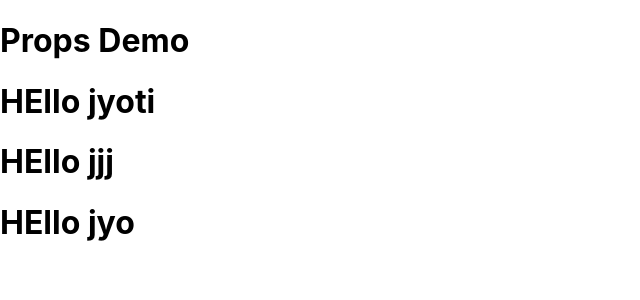
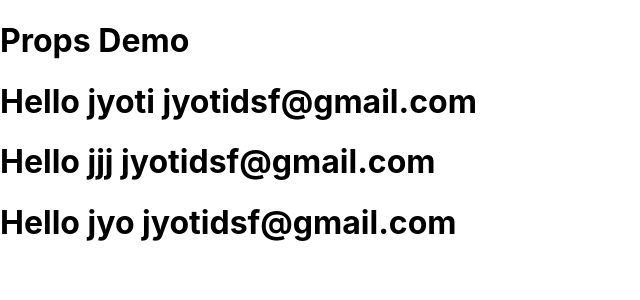
Before and after one commit to jyotivjadhav/fourthapp, a React (Create React App) app: page / in a window 1280 px wide. Shown: the top 300 px of the page, without its empty margins (0-640 px from the left). Built offline with nearby package versions, Linux system fonts and the light colour scheme.

Commit message:
props update

```diff
--- a/src/App.js
+++ b/src/App.js
@@ -4,16 +4,17 @@ function App() {
   return (
     <>
       <h1>Props Demo</h1>
-      <Messagedemo username="jyoti"/>
-      <Messagedemo username="jjj" />
-      <Messagedemo username="jyo"/>
+      <Messagedemo username="jyoti" email="jyotidsf@gmail.com"/>
+      <Messagedemo username="jjj" email="jyotidsf@gmail.com"/>
+      <Messagedemo username="jyo" email="jyotidsf@gmail.com"/>
     </>
   );
 }
-function Messagedemo(props) {
+function Messagedemo({ email, username }) {
   return (
     <>
-      <h1>HEllo {props.username}</h1>
+      <h1>Hello {username} {email}</h1>
+
     </>
   );
 }
```
